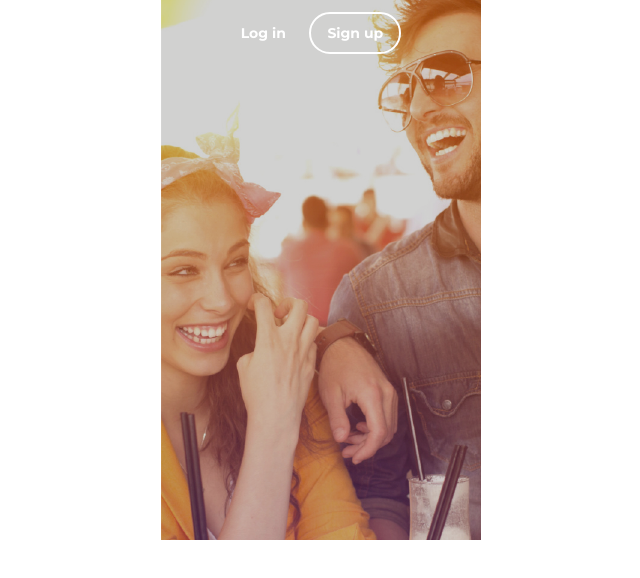
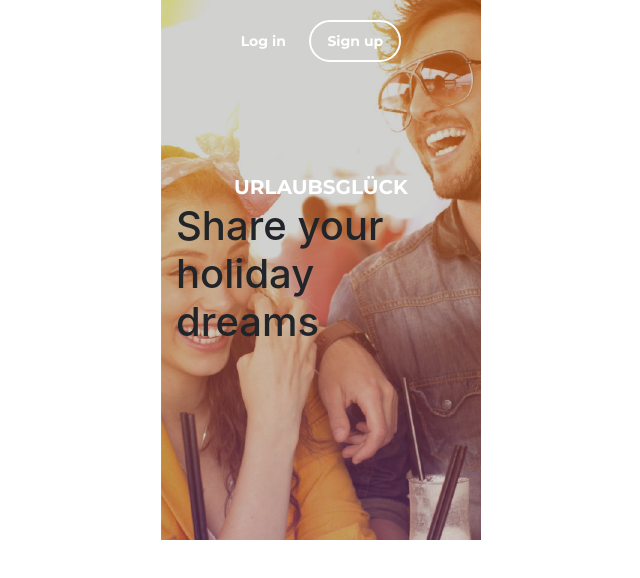
Before and after one commit to Laskarevskiy73/goit-fe-course, a plain HTML site: page module-09/index.html in a window 1280 px wide. Shown: the whole page, without its empty margins (319-959 px from the left). Drawn offline with Linux system fonts and the light colour scheme.

Commit message:
homework

```diff
--- a/module-08/css/desktop.css
+++ b/module-08/css/desktop.css
@@ -1,6 +1,6 @@
-@media (min-width: 1439px) {
+@media (min-width: 1440px) {
     .wrapper {
-        min-width: 1440px;
+        width: 1440px;
         margin: 0 auto;
     }
     .head {
--- a/module-08/css/tablet.css
+++ b/module-08/css/tablet.css
@@ -1,5 +1,4 @@
-/* Посмотреть с врап */
-@media (min-width: 767px) {
+@media (min-width: 768px) {
     .wrapper {
         width: 768px;
         margin: 0 auto;
--- a/module-09/css/style.css
+++ b/module-09/css/style.css
@@ -1,22 +1,24 @@
-.wrap{
+.wrap {
     width: 320px;
     margin: 0 auto;
 }
-.bg-mobile{
+
+.bg-mobile {
     background-image: url('../img/bg-mobile.png');
     background-repeat: no-repeat;
     height: 540px;
     margin: 0 auto;
 }
 
-.wrap-menu{
+.wrap-menu {
     display: flex;
     justify-content: center;
     align-items: baseline;
-    padding-top: 20px;
+    padding-top: 28px;
+    margin-bottom: 120px;
 }
 
-.menu-link{
+.menu-link {
     font-family: 'Montserrat', sans-serif;
     font-weight: 700;
     font-size: 14px;
@@ -25,14 +27,32 @@
     text-decoration: none;
 }
 
-.menu-link:hover{
+.menu-link:hover {
     text-decoration: none;
     color: #ffffff;
 }
 
-.menu-link:nth-child(2){
+.menu-link:nth-child(2) {
     padding: 10px 16px;
     border: 2px solid #ffffff;
     border-radius: 30px;
     margin-right: 0;
 }
+
+.wrap-logo {
+    display: flex;
+    justify-content: center;
+}
+
+.logo {
+    text-decoration: none;
+    font-family: 'Montserrat', sans-serif;
+    font-weight: 700;
+    font-size: 20px;
+    color: #ffffff;
+}
+
+.logo:hover {
+    text-decoration: none;
+    color: #ffffff;
+}
--- a/module-09/index.html
+++ b/module-09/index.html
@@ -23,6 +23,12 @@
                         <a class="menu-link" href="#">Sign up</a>
                     </nav>
                 </div>
+                <div class="wrap-logo">
+                    <a class="logo" href="#">URLAUBSGLÜCK</a>
+                </div>
+                <div class="wrap-text">
+                    <h1>Share your holiday dreams</h1>
+                </div>
             </div>
         </div>
     </div>
```
